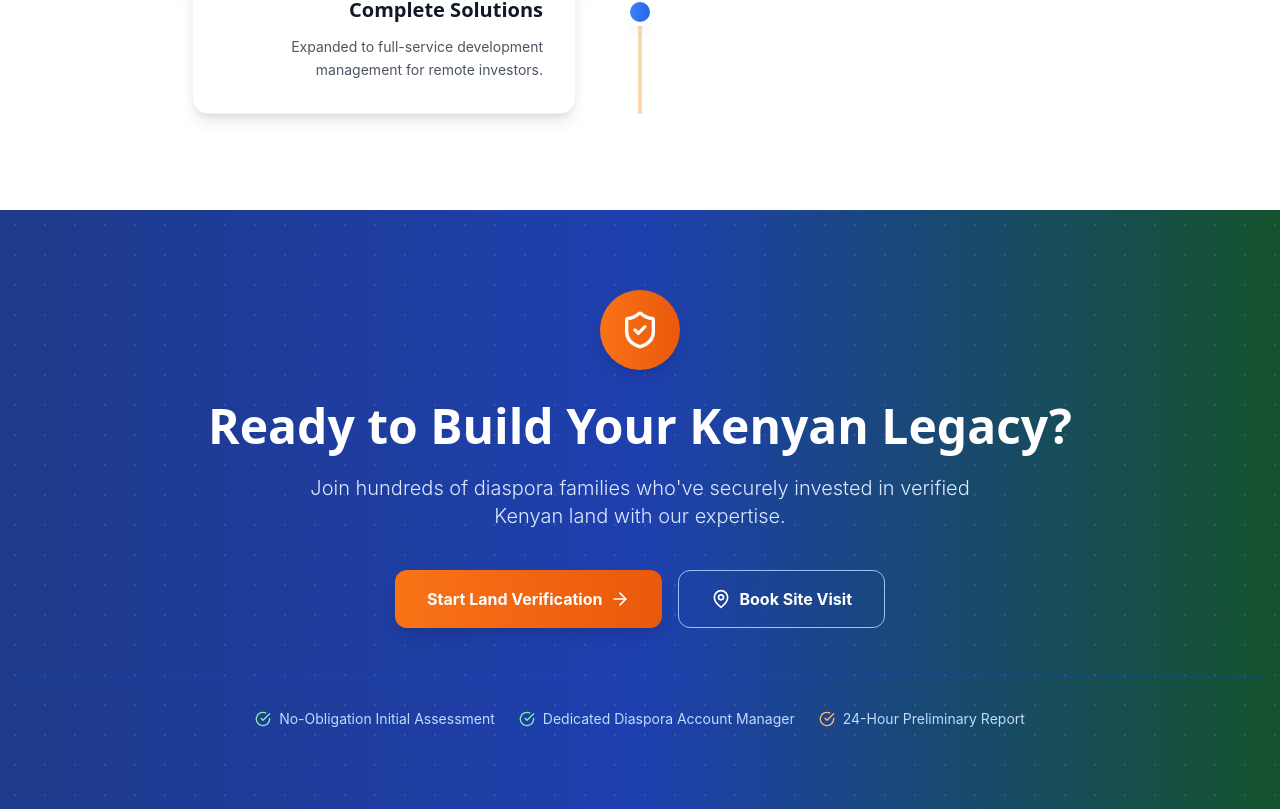
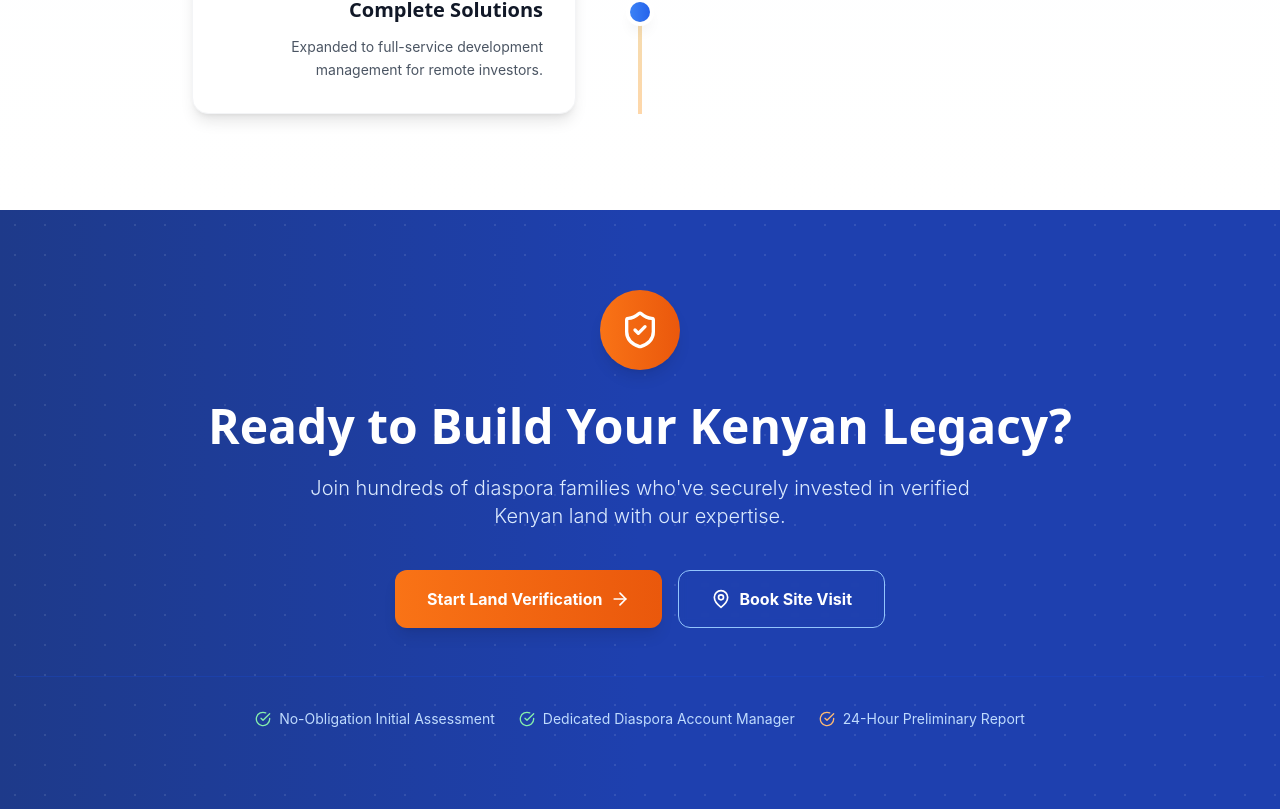
Before and after one commit to 101feliki/real-estate-pro, a React (Vite) app: page /about in a window 1280 px wide. Shown: the part 4472-5281 px from the top of the page. Built offline with nearby package versions, Linux system fonts and the light colour scheme.

Commit message:
Fix gradient color in CTA section of AboutPage

```diff
--- a/src/pages/AboutPage.tsx
+++ b/src/pages/AboutPage.tsx
@@ -393,7 +393,7 @@ const AboutPage = () => {
       </section>
 
       {/* CTA Section - Land Verification Focus */}
-      <section className="relative py-20 bg-gradient-to-r from-blue-900 via-blue-800 to-green-900 overflow-hidden">
+      <section className="relative py-20 bg-gradient-to-r from-blue-900 via-blue-800 to-blue-800 overflow-hidden">
         {/* Background Pattern */}
         <div className="absolute inset-0 opacity-10"
              style={{
```
